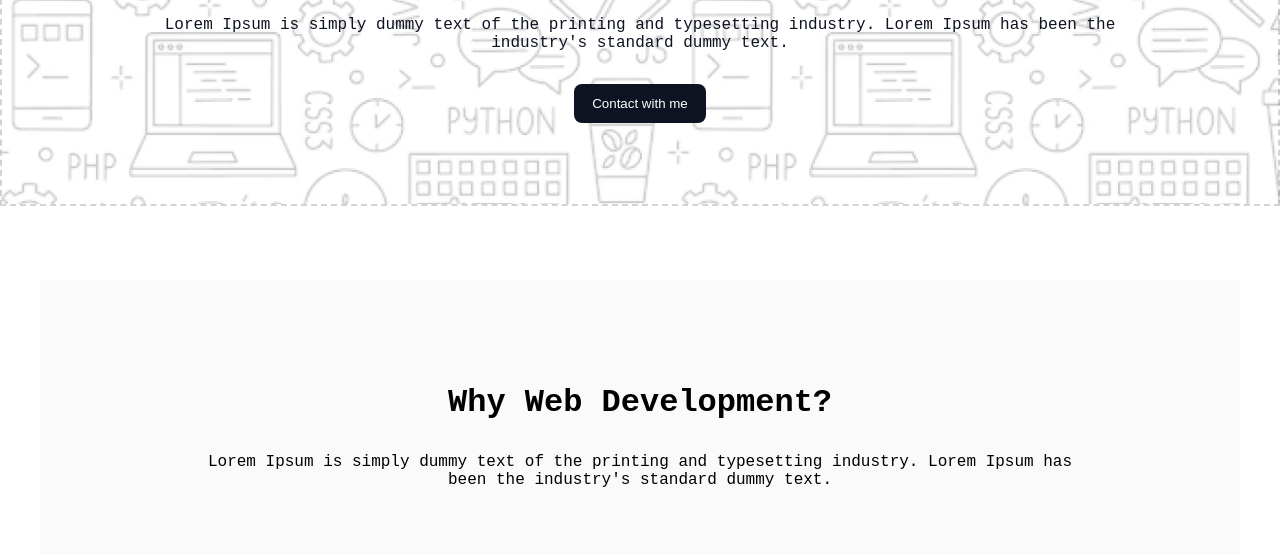
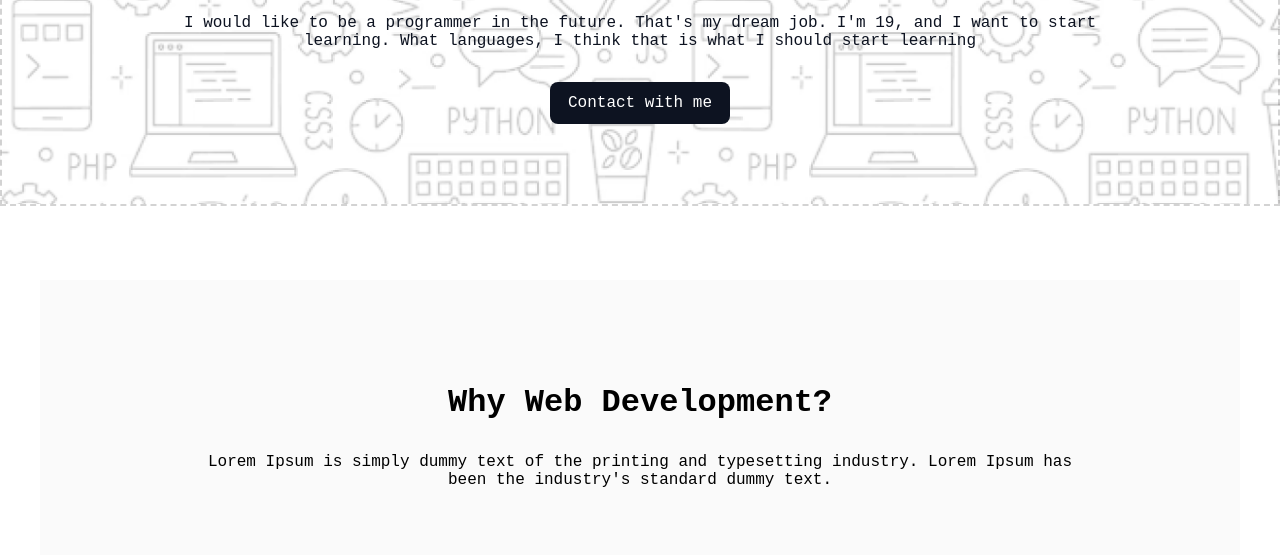
Before and after one commit to khalid33-opu/B10A1-Challenge-Accept, a plain HTML site: page index.html in a window 1280 px wide. Shown: the part 545-1100 px from the top of the page. Drawn offline with Linux system fonts and the light colour scheme; a web font is replaced by a local one.

Commit message:
added banner-section-container done

```diff
--- a/index.html
+++ b/index.html
@@ -10,16 +10,14 @@
 
 <body>
     <!-- banner-section-container start here  -->
-    <header class="banner-section-container">
+    <header id="home" class="banner-section-container">
         <div class="banner-image-content">
             <div>
                 <img src="./assets/Group.png" alt="">
             </div>
             <h1>In the near future, I hope to become a Developer.</h1>
-            <p id="text-color">Lorem Ipsum is simply dummy text of the printing and typesetting industry. Lorem Ipsum
-                has been the
-                industry's standard dummy text.</p>
-            <button class="banner-button">Contact with me</button>
+            <p id="text-color">I would like to be a programmer in the future. That's my dream job. I'm 19, and I want to start learning. What languages, I think that is what I should start learning</p>
+            <a href="#footer" class="banner-button">Contact with me</a>
         </div>
     </header>
     <!-- banner-section-container end here  -->
@@ -169,7 +167,7 @@
 
     </main>
 
-    <footer>
+    <footer id="footer">
         <div>
             <h3>Khalid Mahmud</h3>
         </div>
@@ -178,6 +176,7 @@
             <a href=""><img src="./assets/github.png" alt=""></a>
             <a href=""><img src="./assets/linkedin-icon 1.png" alt="LinkIn Logo"></a>
         </div>
+
     </footer>
 
 </body>
--- a/styles/style.css
+++ b/styles/style.css
@@ -2,6 +2,9 @@
 
 @import url('https://fonts.googleapis.com/css2?family=Azeret+Mono:ital,wght@0,100..900;1,100..900&display=swap');
 
+html{
+    scroll-behavior: smooth;
+}
 * {
     box-sizing: border-box;
     margin: 0;
@@ -35,6 +38,8 @@ body {
     border-radius: 8px;
     background: rgb(13, 19, 33);
     color: white;
+    text-decoration: none;
+    display: inline-block;
 }
 
 .banner-image-content {
```
